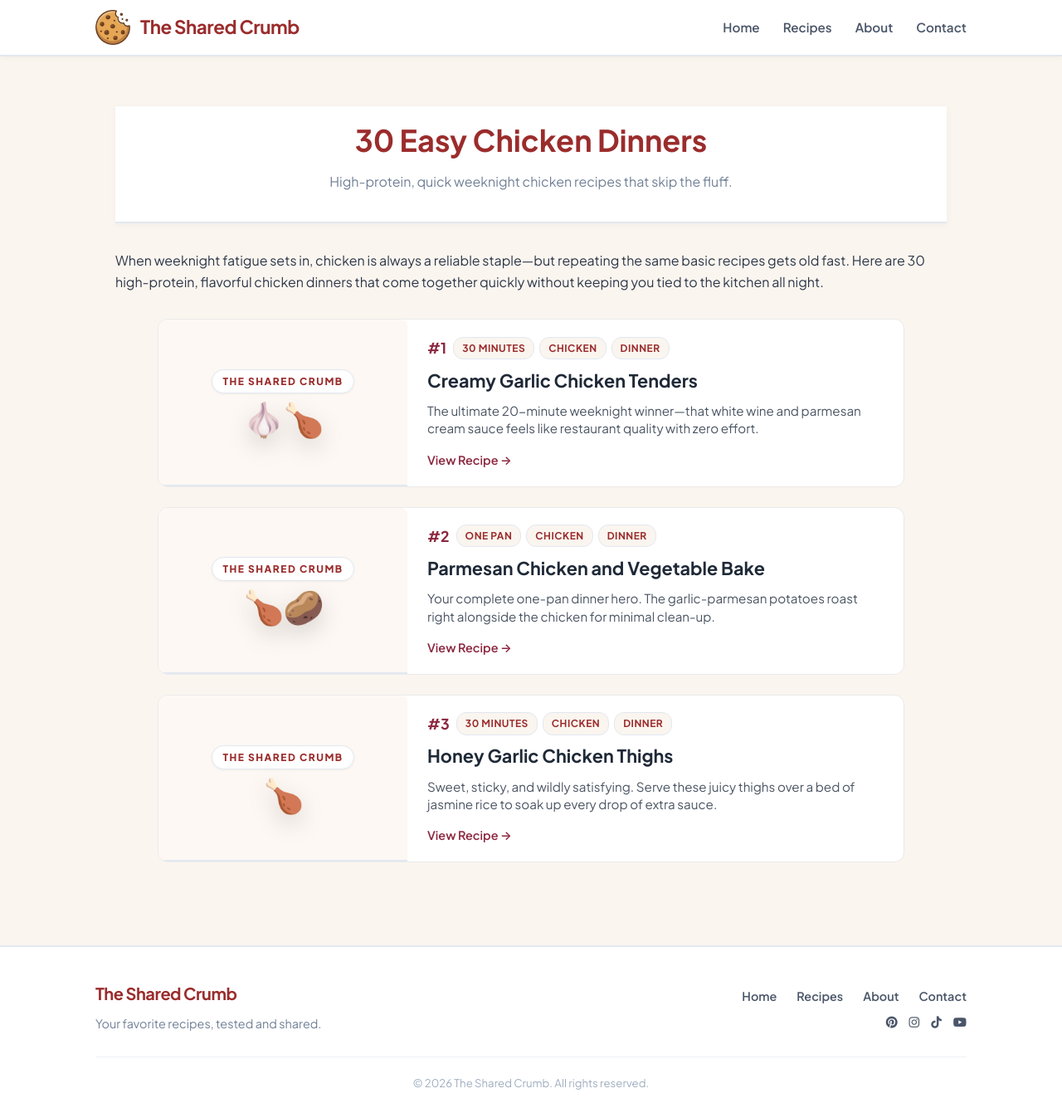
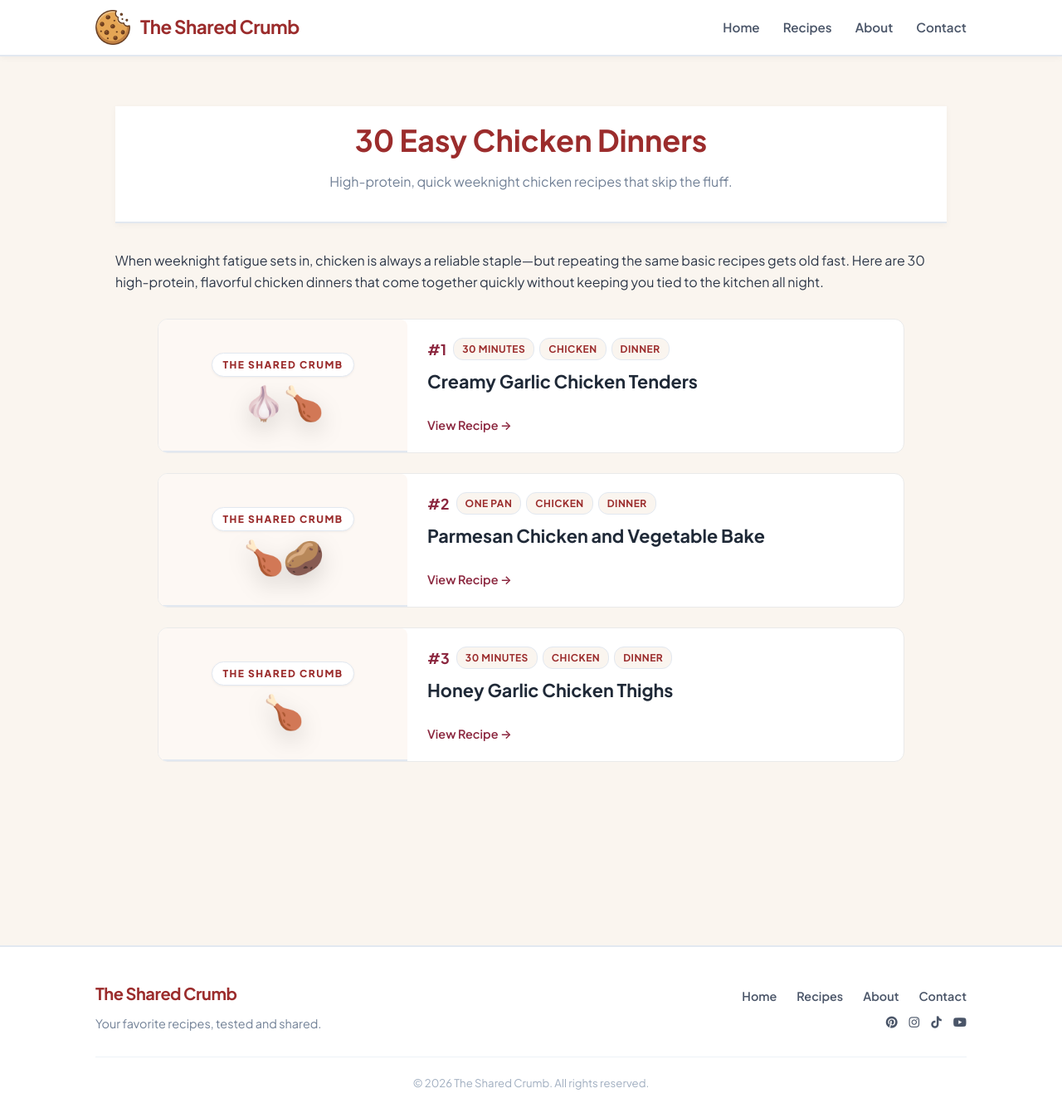
Before and after one commit to TheSharedCrumb/TheSharedCrumb, a Jekyll site: the page built from _roundups/30-chicken-dinners.md, in a window 1280 px wide and 1335 px high. Shown: the whole window at 83% size. Built offline with Jekyll 4.4.1, drawn with Linux system fonts in a browser that asks for light colours.

Commit message:
Clear recipe notes in 30 chicken dinners roundup
Removed notes for several chicken dinner recipes.

```diff
--- a/_roundups/30-chicken-dinners.md
+++ b/_roundups/30-chicken-dinners.md
@@ -5,11 +5,11 @@ title: "30 Easy Chicken Dinners"
 description: "High-protein, quick weeknight chicken recipes that skip the fluff."
 recipes:
   - slug: Chicken_CreamyGarlicTenders
-    note: "The ultimate 20-minute weeknight winner—that white wine and parmesan cream sauce feels like restaurant quality with zero effort."
+    note: ""
   - slug: Chicken_Parmesan_Vegetable_Bake
-    note: "Your complete one-pan dinner hero. The garlic-parmesan potatoes roast right alongside the chicken for minimal clean-up."
+    note: ""
   - slug: Chicken_Thighs_HoneyGarlic
-    note: "Sweet, sticky, and wildly satisfying. Serve these juicy thighs over a bed of jasmine rice to soak up every drop of extra sauce."
+    note: ""
 ---
 
 When weeknight fatigue sets in, chicken is always a reliable staple—but repeating the same basic recipes gets old fast. Here are 30 high-protein, flavorful chicken dinners that come together quickly without keeping you tied to the kitchen all night.
```
